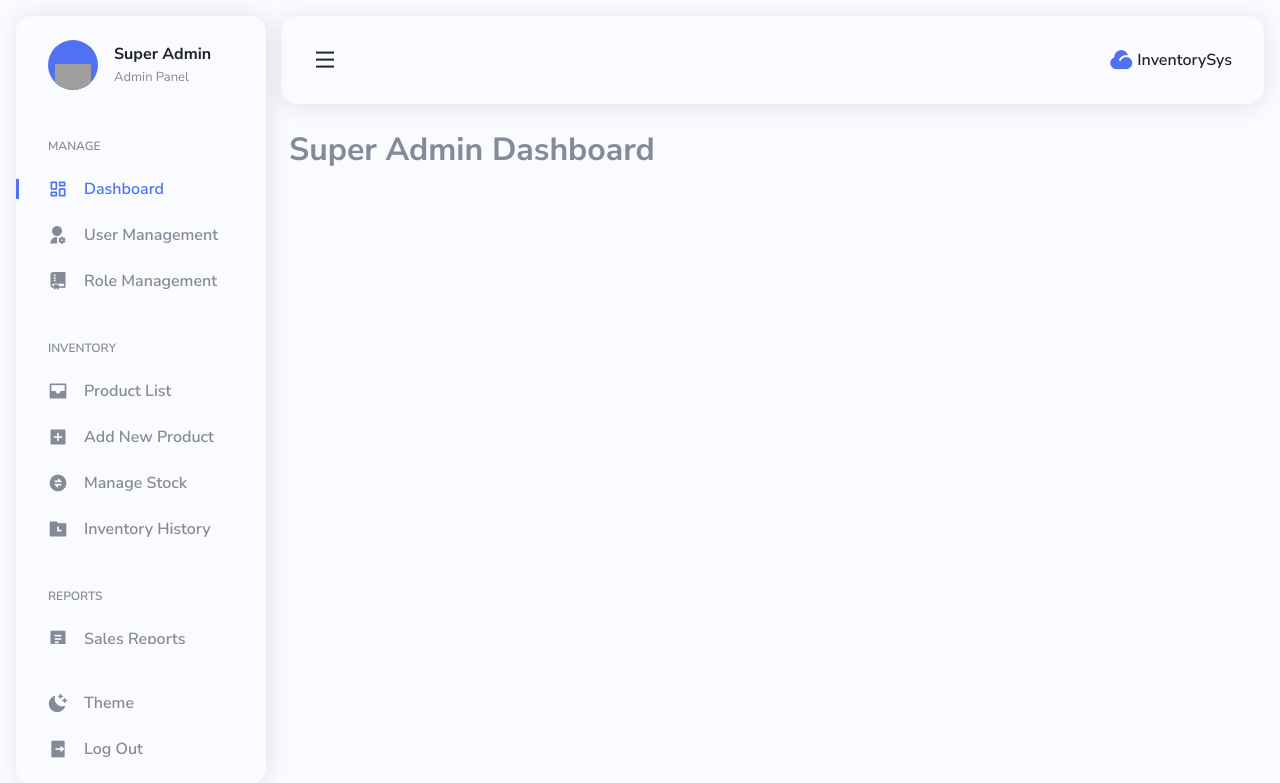
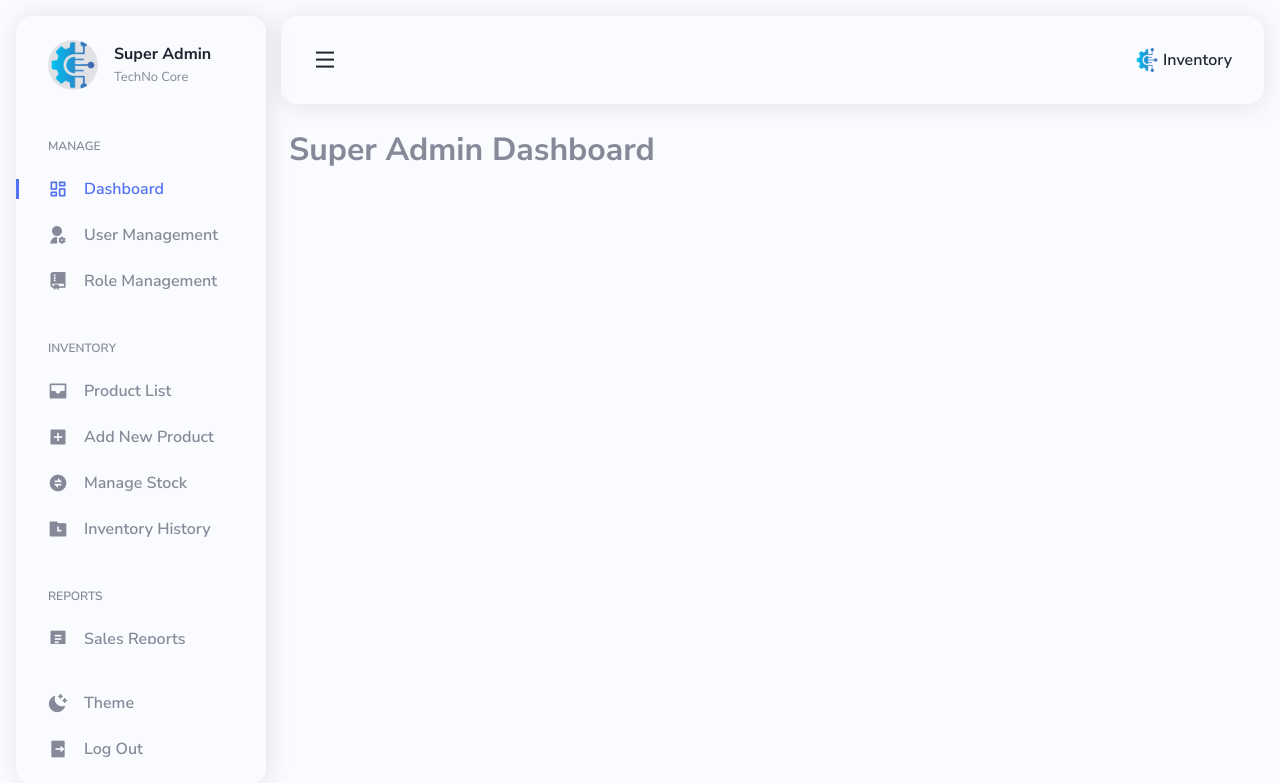
Before and after one commit to Rogenecarl/Inventory_Management_TechnoCore, a PHP site: page /superadmin/index.html in a window 1280 px wide. Shown: the top 783 px of the page. Run offline with PHP 8.4, Linux system fonts and the light colour scheme; grey boxes are pictures that could not be loaded.

Commit message:
Plain dashboardd

```diff
--- a/index.html
+++ b/index.html
@@ -32,7 +32,7 @@
          <div class="sidebar__container">
             <div class="sidebar__user">
                <div class="sidebar__img">
-                  <img src="assets/img/perfil.png" alt="image">
+                  <img src="assets/img/techno.png" alt="image">
                </div>
 
                <div class="sidebar__info">
--- a/superadmin/assets/css/styles.css
+++ b/superadmin/assets/css/styles.css
@@ -125,10 +125,10 @@ body.dark-theme {
   column-gap: .25rem;
 }
 
-.header__logo i {
+/* .header__logo i {
   font-size: 1.5rem;
   color: var(--first-color);
-}
+} */
 
 .header__logo span {
   color: var(--title-color);
@@ -139,6 +139,11 @@ body.dark-theme {
   font-size: 1.5rem;
   color: var(--title-color);
   cursor: pointer;
+}
+
+.header__logo img {
+  width: 1.5rem;
+  height: 1.5rem;
 }
 
 /*=============== SIDEBAR ===============*/
@@ -181,7 +186,7 @@ body.dark-theme {
   position: relative;
   width: 50px;
   height: 50px;
-  background-color: var(--first-color);
+  background-color: var(--shadow-color);
   border-radius: 50%;
   overflow: hidden;
   display: grid;
@@ -190,8 +195,7 @@ body.dark-theme {
 
 .sidebar__img img {
   position: absolute;
-  width: 36px;
-  bottom: -1px;
+  /* width: 36px; */
 }
 
 .sidebar__info h3 {
--- a/superadmin/index.html
+++ b/superadmin/index.html
@@ -12,8 +12,9 @@
    <header class="header" id="header">
       <div class="header__container">
          <a href="#" class="header__logo">
-            <i class="ri-cloud-fill"></i>
-            <span>InventorySys</span>
+            <img class="header__logo-img" src="assets/img/techno.png" alt="">
+            <!-- <i class="ri-cloud-fill"></i> -->
+            <span>Inventory</span>
          </a>
 
          <button class="header__toggle" id="header-toggle">
@@ -27,12 +28,12 @@
       <div class="sidebar__container">
          <div class="sidebar__user">
             <div class="sidebar__img">
-               <img src="assets/img/admin_profile.png" alt="Super Admin Image">
+               <img src="assets/img/techno.png" alt="">
             </div>
 
             <div class="sidebar__info">
                <h3>Super Admin</h3>
-               <span>Admin Panel</span>
+               <span>TechNo Core</span>
             </div>
          </div>
 
```
Also changed, not shown: admin/assets/img/techno.png (added), staff/assets/img/techno.png (added), superadmin/assets/img/techno.png (added).
